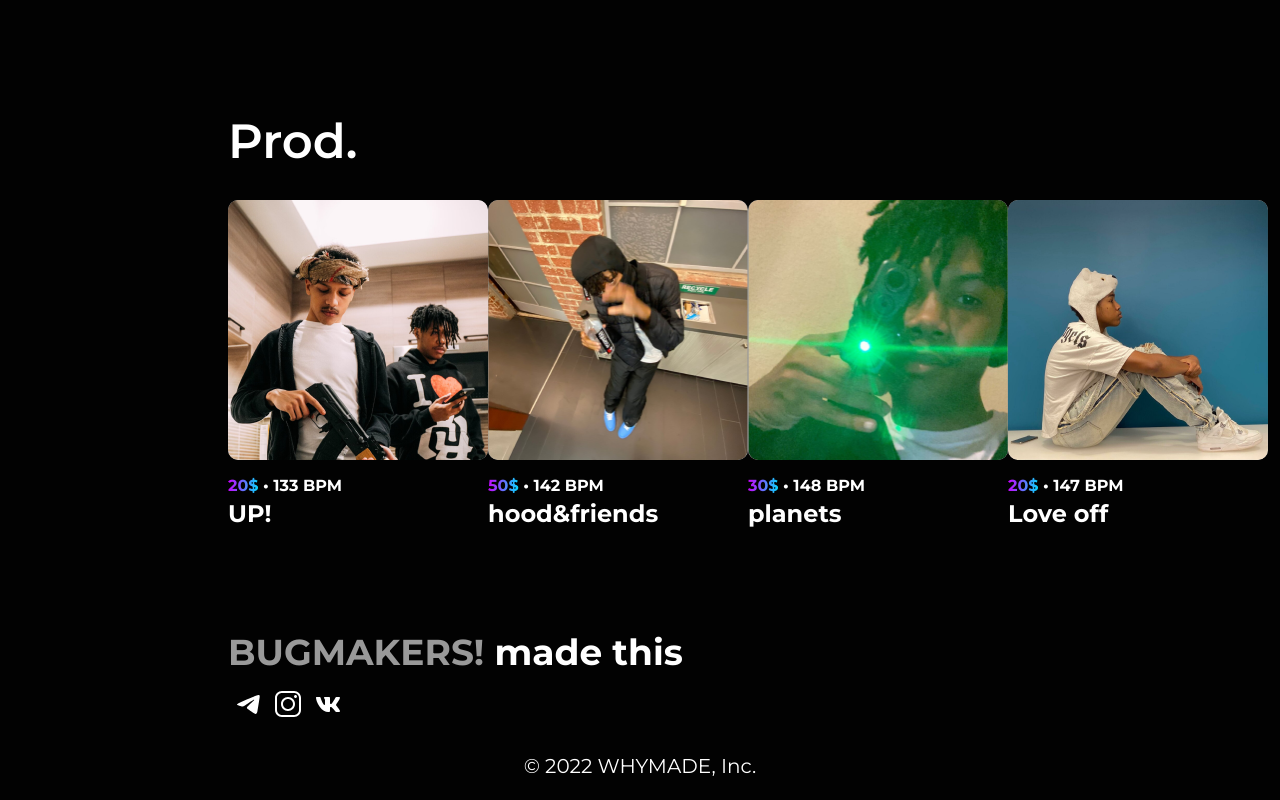
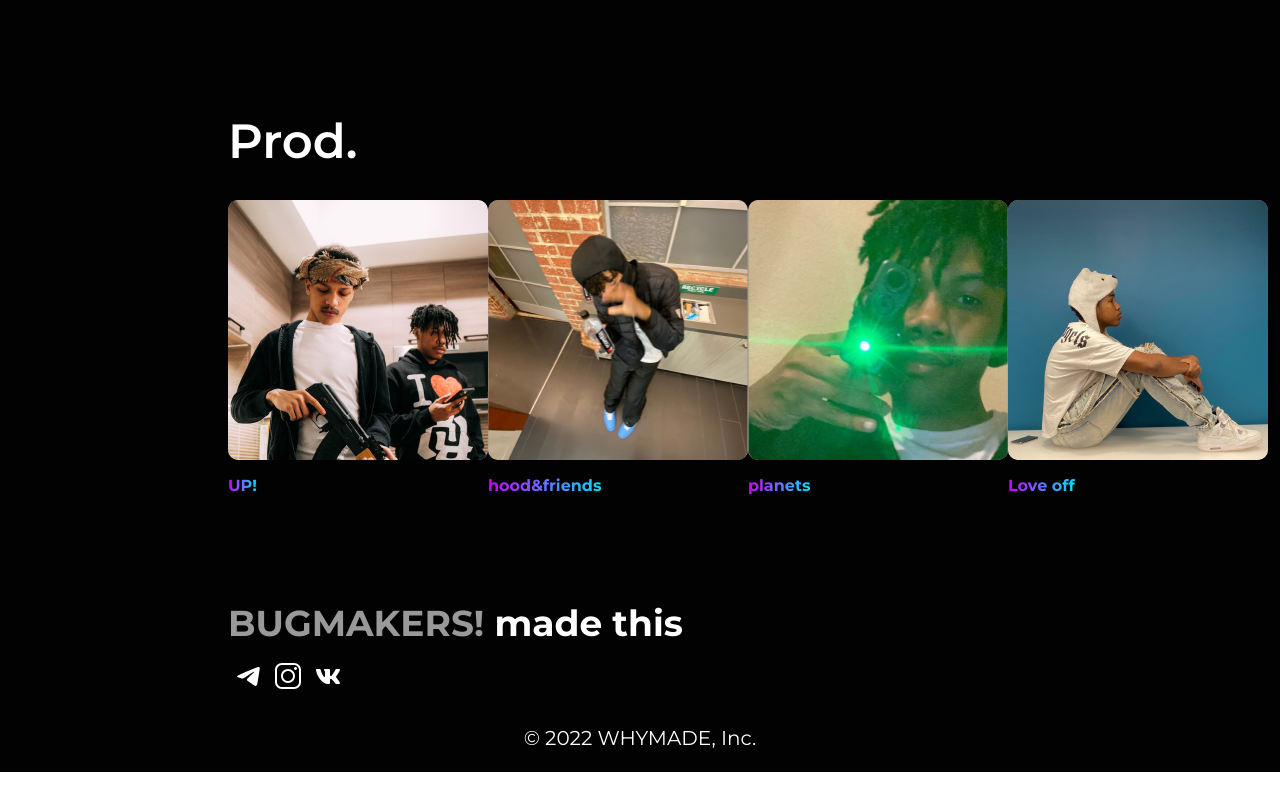
Before and after one commit to bugmak4rs/whymade-beats-store, a React (Create React App) app: page / in a window 1280 px wide. Shown: the part 1344-2144 px from the top of the page. After the commit the page ends 2116 px from the top, so only its background shows below. Built offline with nearby package versions, Linux system fonts and the light colour scheme.

Commit message:
feat: refactoring card Prod

```diff
--- a/src/components/Cards/Home/ProdCard/index.tsx
+++ b/src/components/Cards/Home/ProdCard/index.tsx
@@ -1,24 +1,28 @@
 import React, { FC } from 'react';
+import { Link } from 'react-router-dom';
 
 import style from './Prod.module.scss';
 
 interface IProdCard {
   image: string;
-  price: number;
-  bpm: number;
   name: string;
+  track: string;
 }
 
-const ProdCard: FC<IProdCard> = ({ image, price, bpm, name }) => {
+const ProdCard: FC<IProdCard> = ({ image, name, track }) => {
   return (
     <div className={style.card}>
-      <img src={image} className={style.image} />
-      <div className={style.content}>
-        <p>
-          <span>{price}$</span> • {bpm} BPM{' '}
-        </p>
-        <span>{name}</span>
-      </div>
+      <Link to="">
+        <img src={image} className={style.image} />
+      </Link>
+      <Link to="">
+        <div className={style.content}>
+          <p>
+            <span>{name}</span>
+          </p>
+          <span>{track}</span>
+        </div>
+      </Link>
     </div>
   );
 };
```
